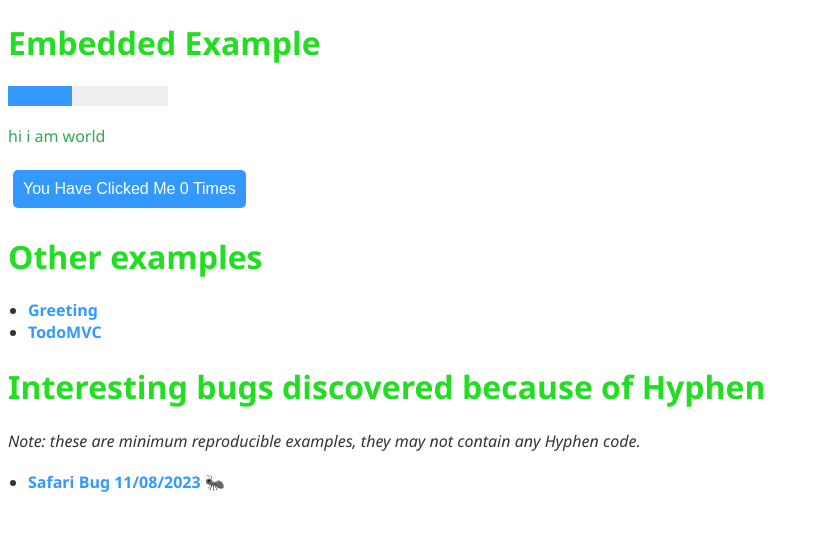
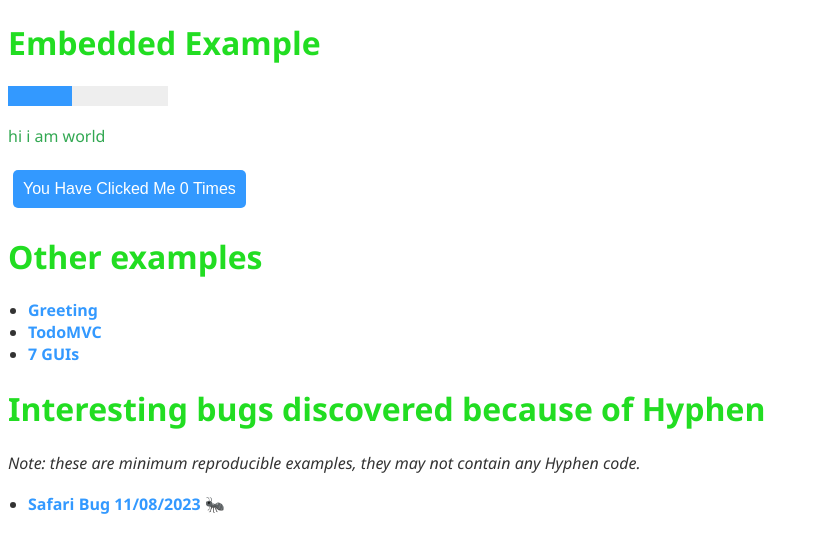
Before and after one commit to o0101/-, a website: page index.html in a window 1280 px wide. Shown: the whole page, without its empty margins (0-819 px from the left). Drawn offline with Linux system fonts and the light colour scheme.

Commit message:
Update hyphen base

```diff
--- a/-.js
+++ b/-.js
@@ -166,6 +166,8 @@
     }
 
     async render() {
+      let resolve;
+      const pr = new Promise(res => resolve = res);
       await this.#untilCSSFinalized;
 
       const styleContent = this.#checkForRenderBlockingCSS();
@@ -185,10 +187,17 @@
         this.shadow.innerHTML = newContent;
 
         if ( this.#isFirstRender ) {
-          requestAnimationFrame(() => this.style.visibility = 'visible');
+          requestAnimationFrame(() => {
+            this.style.visibility = 'visible';
+            resolve();
+          });
           this.#isFirstRender = false;
+        } else {
+          resolve();
         }
       });
+
+      return pr;
     }
 
     attributeChangedCallback(name, oldValue, newValue) {
--- a/index.html
+++ b/index.html
@@ -133,6 +133,7 @@
         <ul>
           <li><a href=examples/greeting.html>Greeting</a>
           <li><a href=examples/todomvc.html>TodoMVC</a>
+          <li><a href=examples/7guis.html>7 GUIs</a>
         </ul>
         <h1>Interesting bugs discovered because of Hyphen</h1>
         <p><i>Note: these are minimum reproducible examples, they may not contain any Hyphen code.</i></p>
```
